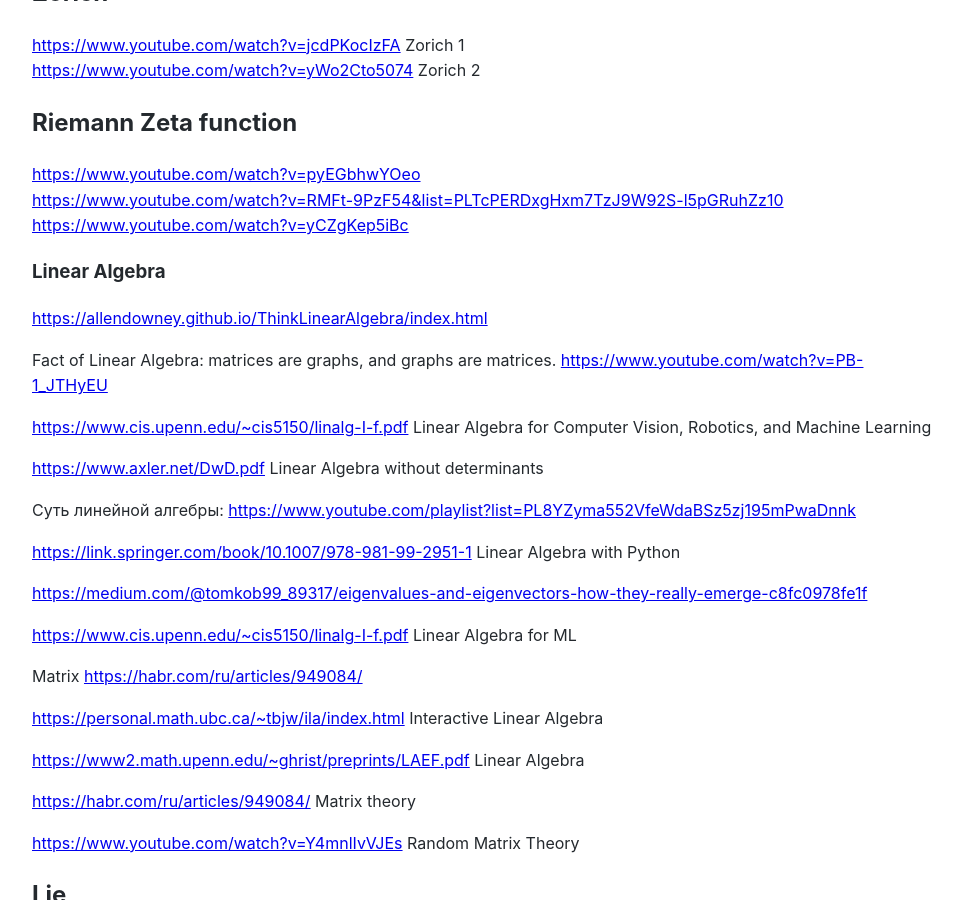
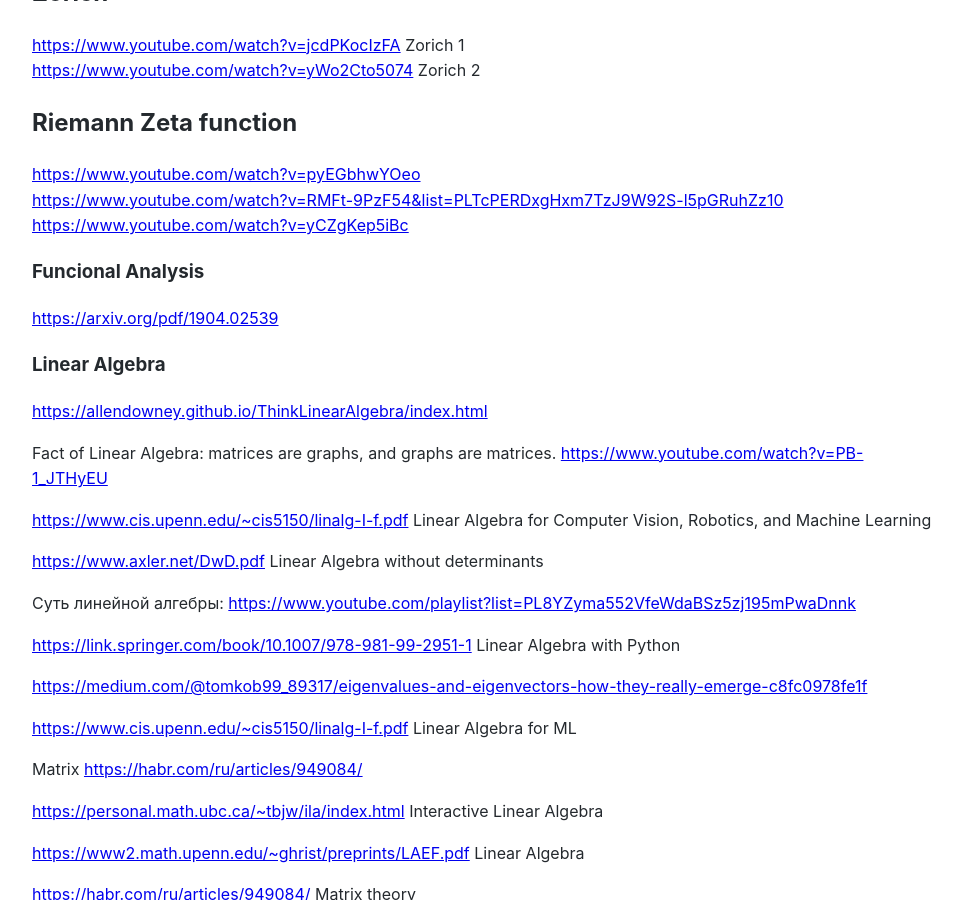
Before and after one commit to Michael-Lubinsky/michael-lubinsky.github.com, a Jekyll site: the page built from math/math.md, in a window 1280 px wide and 900 px high, scrolled down 867 px. Shown: the whole window, without its empty margins (158-1120 px from the left). Built offline with Jekyll 4.4.1, drawn with Linux system fonts in a browser that asks for light colours; our own code applies the rules of GitHub Pages for plain Markdown files.

Commit message:
Update math.md

```diff
--- a/math/math.md
+++ b/math/math.md
@@ -31,6 +31,10 @@
 <https://www.youtube.com/watch?v=RMFt-9PzF54&list=PLTcPERDxgHxm7TzJ9W92S-l5pGRuhZz10>
 <https://www.youtube.com/watch?v=yCZgKep5iBc>
 
+
+### Funcional Analysis
+
+<https://arxiv.org/pdf/1904.02539>
 
 ### Linear Algebra
 
```
